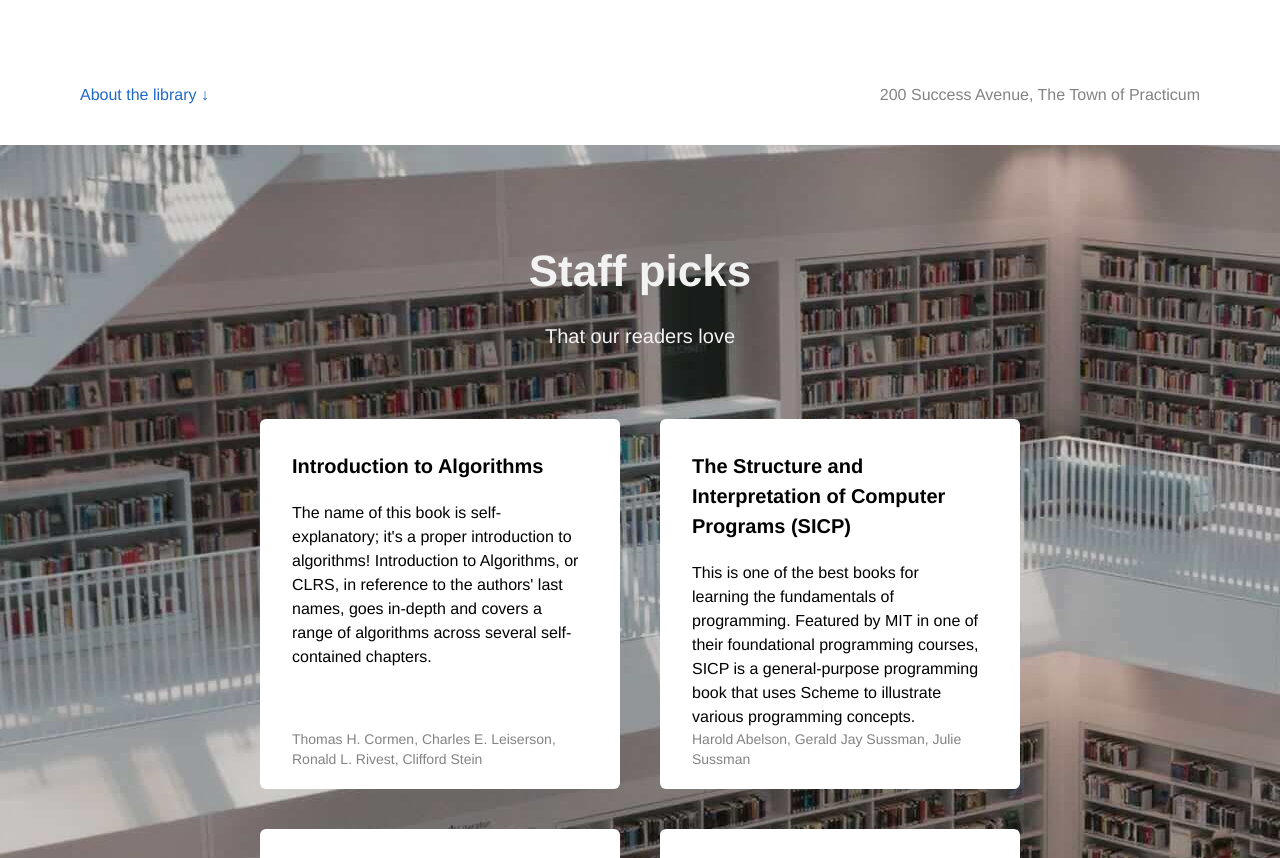
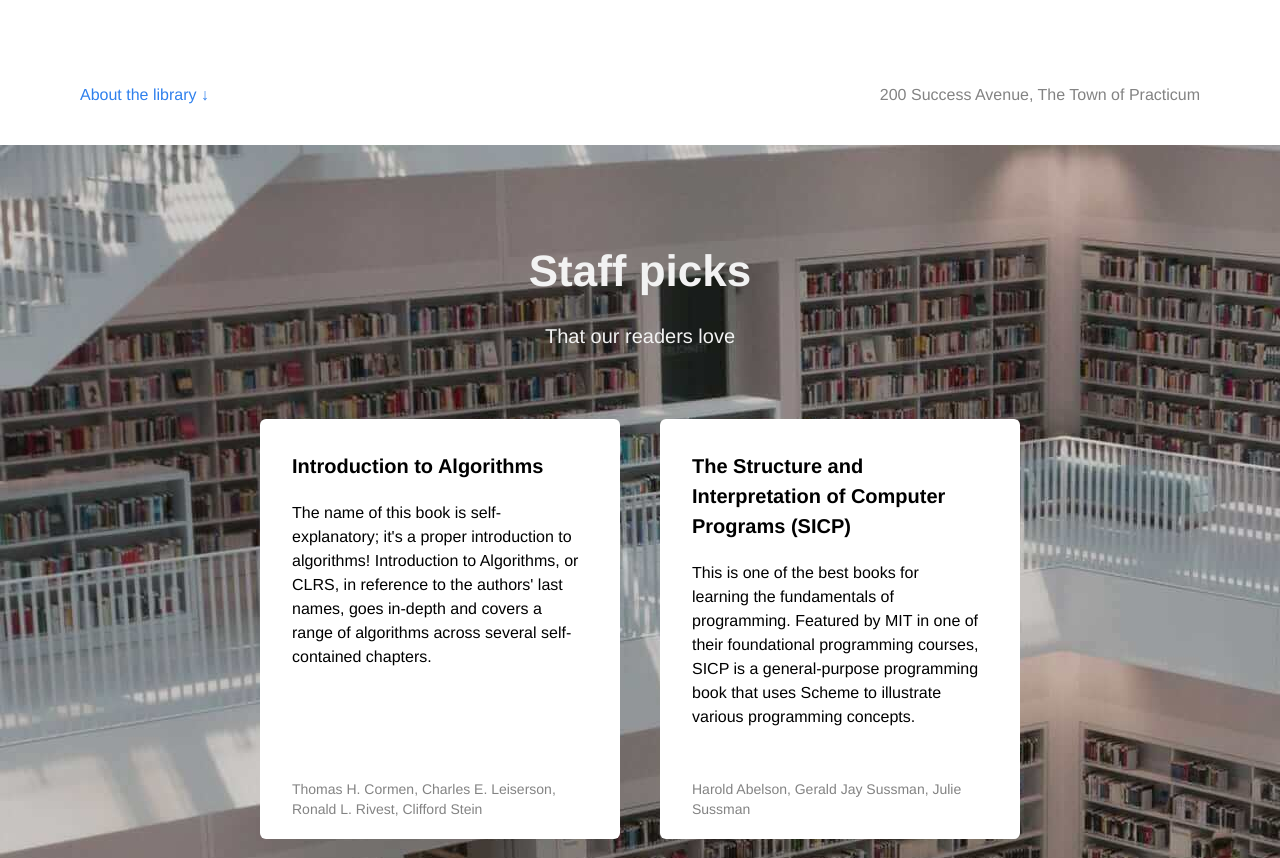
Before and after one commit to agclaure93/se_project_library, a plain HTML site: page index.html in a window 1280 px wide. Shown: the part 655-1513 px from the top of the page. Drawn offline with Linux system fonts and the light colour scheme.

Commit message:
card element error correction attempt 1

```diff
--- a/styles/style.css
+++ b/styles/style.css
@@ -89,7 +89,7 @@
   text-decoration: none;
 }
 
-.header__link {
+.header__link:hover {
   color: #1f69c9;
 }
 
@@ -138,8 +138,8 @@
   border-radius: 6px;
   padding: 32px 40px 20px 32px;
   box-sizing: border-box;
-  max-width: 360px;
-  max-height: 420px;
+  width: 360px;
+  height: 420px;
 }
 
 .card__content {
```
